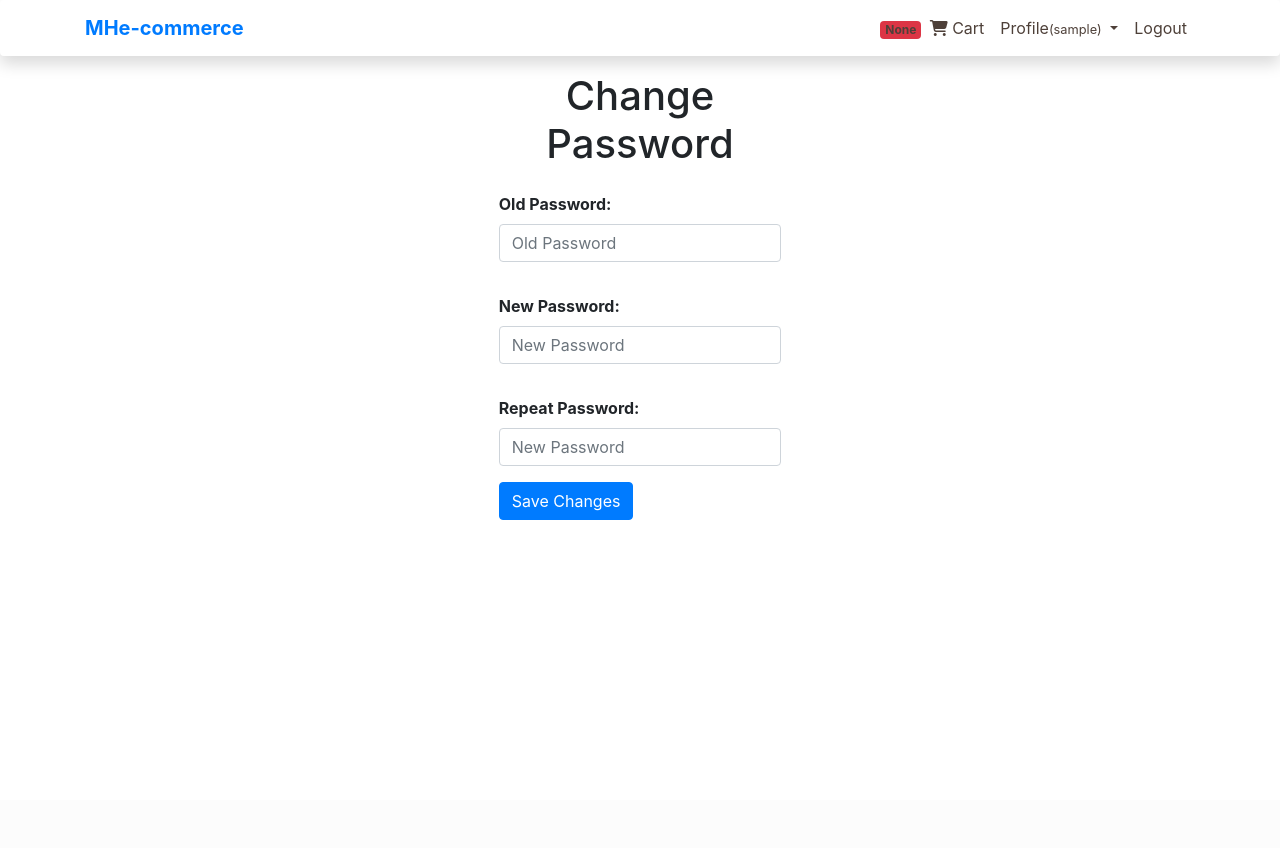
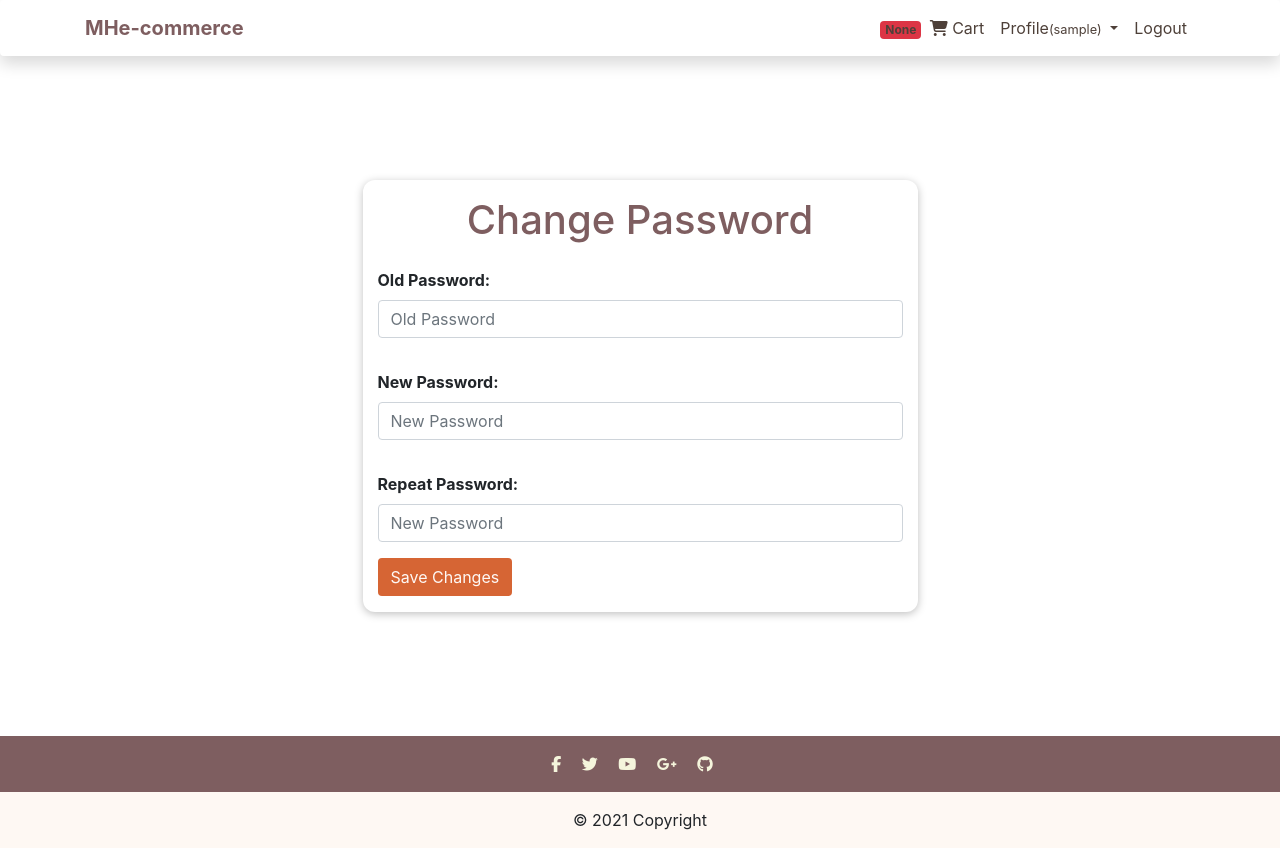
Before and after one commit to mharre/e_commerce, a Django app: page /accounts/password_change/ in a window 1280 px wide. Before the commit the page ends 520 px from the top, so only its background shows below. Run offline with Django 3.2, Linux system fonts and the light colour scheme; the visitor is signed in with stand-in values (Sample User, id 1); data that the repository does not hold is empty; some libraries are stand-ins or nearby versions.

Commit message:
added various style changes to forms, buttons, small misc style choices

```diff
--- a/my_site/templates/my_site/index.html
+++ b/my_site/templates/my_site/index.html
@@ -56,7 +56,7 @@ test
 
 <section id='carousel'>
 
-  <div class="container-fluid test">
+  <div class="container-fluid test pb-5">
     <h1 class="display-3 text-center py-3">Preview Our Collection!</h1>
     <div id="indicators" class="carousel slide" data-ride="carousel">
       <ol class="carousel-indicators">
--- a/static/navbar.css
+++ b/static/navbar.css
@@ -15,3 +15,91 @@
     border-color: #d6000b;
     background-color: #ffe6e7;
 }
+
+#brand {
+    color: #7e5e60;
+}
+
+#footer-top {
+    background-color: #7e5e60;
+}
+
+.footer-copyright {
+    background-color: #fef8f3;
+}
+
+#footer-top i {
+    color: #f5f5dc
+}
+
+html, body {
+    height: 100%;
+    min-height: 100vh;
+    padding: 0;
+}
+
+.parent1 {
+    min-height: 85vh;
+}
+
+#update-wrapper {
+    background-color: white;
+    border-radius: 12px;
+    box-shadow: 0 2px 8px rgba(0, 0, 0, 0.25);
+}
+
+#password-wrapper {
+    background-color: white;
+    border-radius: 12px;
+    box-shadow: 0 2px 8px rgba(0, 0, 0, 0.25);
+}
+
+.form-control:focus {
+    border-color: #d66534;
+    box-shadow: 0 0 0 0.2rem rgb(230, 77, 11, 0.25);
+}
+
+#update-button {
+    background-color: #d66534;
+    color:#fef8f5;
+    outline: none;
+}
+
+#update-button:hover,
+#update-button:active {
+    background-color: #ff986c;
+    border-color: #ff986c;
+}
+
+#update-button:focus,
+#update-button:active {
+    outline:#fef8f5;
+    box-shadow: 0 0 0 0.2rem rgb(230, 77, 11, 0.25);
+}
+
+#password-button {
+    background-color: #d66534;
+    color:#fef8f5;
+    outline: none;
+}
+
+#password-button:hover,
+#password-button:active {
+    background-color: #ff986c;
+    border-color: #ff986c;
+}
+
+#password-button:focus,
+#password-button:active {
+    outline:#fef8f5;
+    box-shadow: 0 0 0 0.2rem rgb(230, 77, 11, 0.25);
+}
+
+.text-color {
+    color: #7e5e60;
+}
+
+.dropdown-item.active, .dropdown-item:active {
+    color: #fff;
+    background-color: #7e5e60;
+}
--- a/templates/base.html
+++ b/templates/base.html
@@ -18,7 +18,7 @@
 
 {% if messages %}
     {% for message in messages %}
-    <div class="alert alert-{{ message.tags }} alert-dismissible fade show" role="alert">
+    <div class="alert alert-{{ message.tags }} alert-dismissible fade show" role="alert" id="message">
       {{ message }}
       <button type="button" class="close" data-dismiss="alert" aria-label="Close">
         <span aria-hidden="true">&times;</span>
@@ -31,8 +31,19 @@
 {% block content %}
 {% endblock %}
 
+{% include 'includes/footer.html' %}
+
 <script src="https://cdnjs.cloudflare.com/ajax/libs/jquery/3.3.1/jquery.min.js"></script>
 <script src="{% static 'js/bootstrap.bundle.min.js' %}"></script>
+<script>
+var message_ele = document.getElementById("message");
+
+setTimeout(function(){
+   message_ele.style.display = "none";
+}, 3000);
+
+
+</script>
 {% block extra_scripts %}
 {% endblock %}
 </body>
--- /dev/null
+++ b/templates/includes/footer.html
@@ -0,0 +1,31 @@
+<footer class='text-center'>
+
+<div class="py-3" id='footer-top'>
+    <a href="#" target="_blank">
+    <i class="fab fa-facebook-f mr-3"></i>
+    </a>
+
+    <a href="#" target="_blank">
+    <i class="fab fa-twitter mr-3"></i>
+    </a>
+
+    <a href="#" target="_blank">
+    <i class="fab fa-youtube mr-3"></i>
+    </a>
+
+    <a href="#" target="_blank">
+    <i class="fab fa-google-plus-g mr-3"></i>
+    </a>
+
+    <a href="https://github.com/mharre" target="_blank">
+    <i class="fab fa-github mr-3"></i>
+    </a>
+
+</div>
+
+
+<div class="footer-copyright py-3">
+    © 2021 Copyright
+</div>
+
+</footer>
--- a/templates/includes/nav_bar.html
+++ b/templates/includes/nav_bar.html
@@ -9,7 +9,7 @@
     <nav class="navbar navbar-expand-lg shadow rounded">
       <div class="container">
         <a class="navbar-brand" href="/">
-          <strong class="blue-text">MHe-commerce</strong>
+          <strong id="brand">MHe-commerce</strong>
         </a>
         <div class="collapse navbar-collapse" id="navbarSupportedContent">
           <ul class="navbar-nav ml-auto">
--- a/templates/registration/logged_out.html
+++ b/templates/registration/logged_out.html
@@ -8,9 +8,9 @@
 {% block content %}
 <div class="container-fluid" id='loginout'>
 <section id='logged-out'>
-  <div class="container text-center pt-3">
+  <div class="parent container h-100 d-flex flex-column justify-content-center align-items-center" id='logout'>
     <h3> Logged Out </h3>
-    <a href="{% url 'login'%}">Click here to login again.</a>
+    <a class='btn' href="{% url 'login'%}">Click here to login again</a>
   </div>
 </section>
 </div>
--- a/templates/registration/password_change_form.html
+++ b/templates/registration/password_change_form.html
@@ -3,9 +3,10 @@
 {% block content %}
 <section id="change_pass">
 
-<div class="container-fluid" id="wrapper">
-    <div class="container w-25">
-        <h1 class='text-center pt-3'>Change Password</h1>
+<div class="container-fluid" id="wrapper1">
+    <div class="parent1 container h-100 d-flex justify-content-center align-items-center">
+        <div class="container w-50 py-3" id='password-wrapper'>
+            <h1 class='text-center text-color'>Change Password</h1>
             <form method="POST">
                 {% csrf_token %}
                 {% for field in form %}
@@ -16,8 +17,9 @@
                 {{ field.errors }}
                 </div>
                 {% endfor %}
-            <button type="submit" class='btn btn-primary'>Save Changes</button>
+                <button type="submit" class='btn' id='password-button'>Save Changes</button>
             </form>
+        </div>
     </div>
 </div>
 
```
Also changed, not shown: my_site/static/my_site/all_products.css (+29 -1 lines), my_site/static/my_site/index.css (+9 -0 lines), my_site/templates/my_site/all_products.html (+4 -4 lines), static/login-out.css (+65 -3 lines), templates/accounts/update.html (+9 -5 lines), templates/registration/login.html (+9 -4 lines), templates/registration/sign_up.html (+5 -3 lines). Lines whose indentation alone changed are shown as unchanged.
